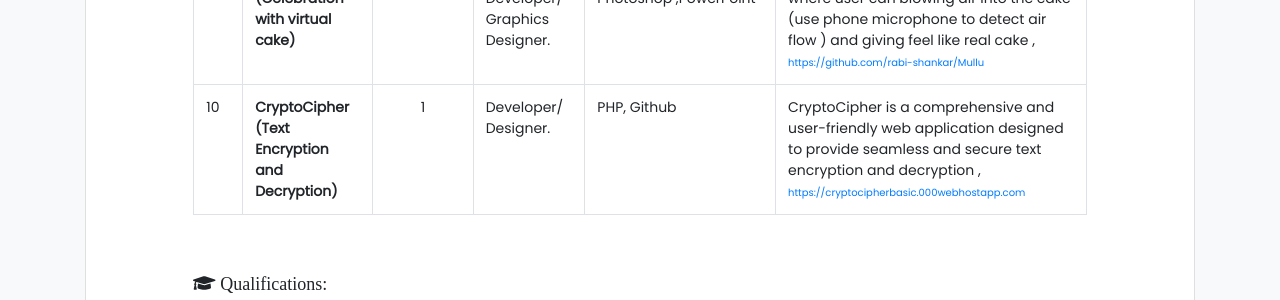
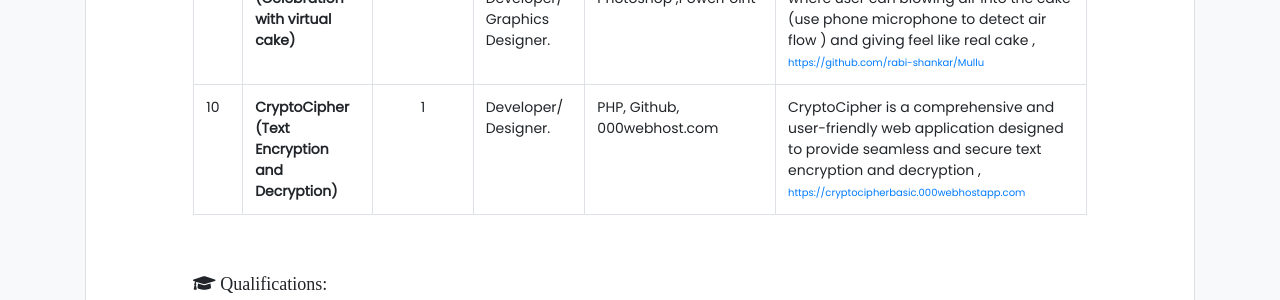
Before and after one commit to rabi-shankar/resume, a Jekyll site: the page built from index.html, in a window 1280 px wide and 900 px high, scrolled down 1510 px. Shown: the part 163-463 px from the top of the window. Built offline with Jekyll 4.4.1, drawn with Linux system fonts in a browser that asks for light colours; nearby versions of some CDN libraries; some web fonts are replaced.

Commit message:
Update resume.yml

```diff
--- a/_data/resume.yml
+++ b/_data/resume.yml
@@ -95,7 +95,7 @@ projects:
     - name: CryptoCipher (Text Encryption and Decryption)
       member: 1
       role: Developer/ Designer.
-      tools-technology: PHP, Github
+      tools-technology: PHP, Github, 000webhost.com
       description: CryptoCipher is a comprehensive and user-friendly web application designed to provide seamless and secure text encryption and decryption
       url: https://cryptocipherbasic.000webhostapp.com
 
```
